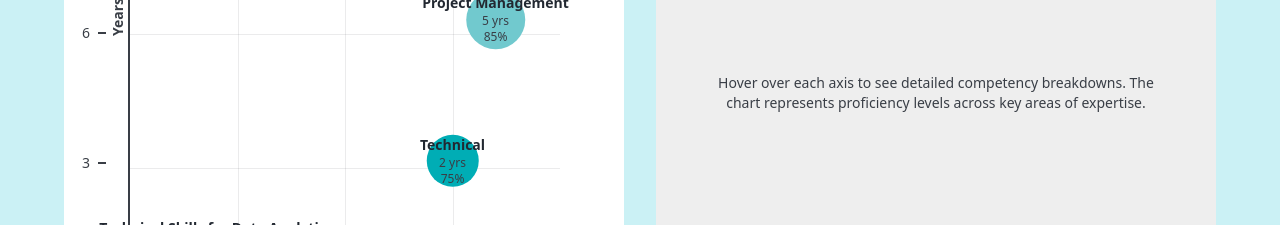
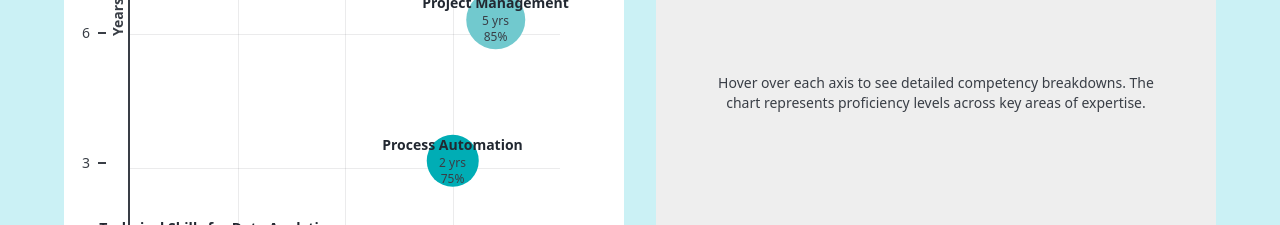
Before and after one commit to bethCoderNewbie/Beth_Nguyen_Resume_20250101, a React (Vite) app: page / in a window 1280 px wide. Shown: the part 2040-2265 px from the top of the page. Built offline with nearby package versions, Linux system fonts and the light colour scheme; the HTML template or start-up script is replaced by a standard one.

Commit message:
Update QuadrantSkillsChart.jsx

```diff
--- a/src/components/QuadrantSkillsChart.jsx
+++ b/src/components/QuadrantSkillsChart.jsx
@@ -73,7 +73,7 @@ const QuadrantSkillsChart = () => {
       }
     },
     {
-      name: 'Technical',
+      name: 'Process Automation',
       proficiency: 75,
       experience: 2,
       color: '#00ADB5',
```
